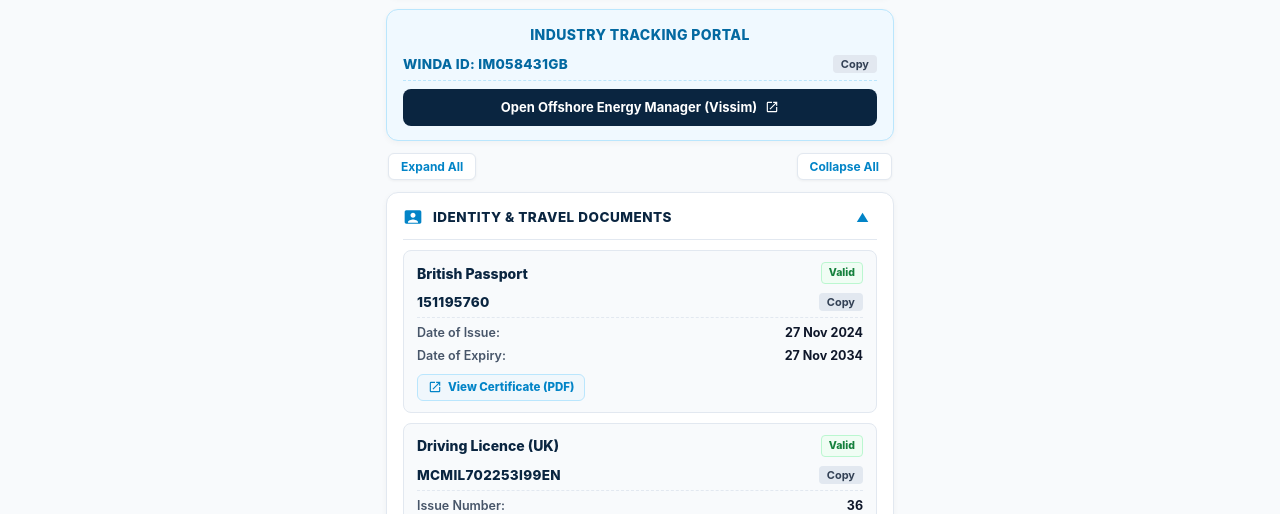
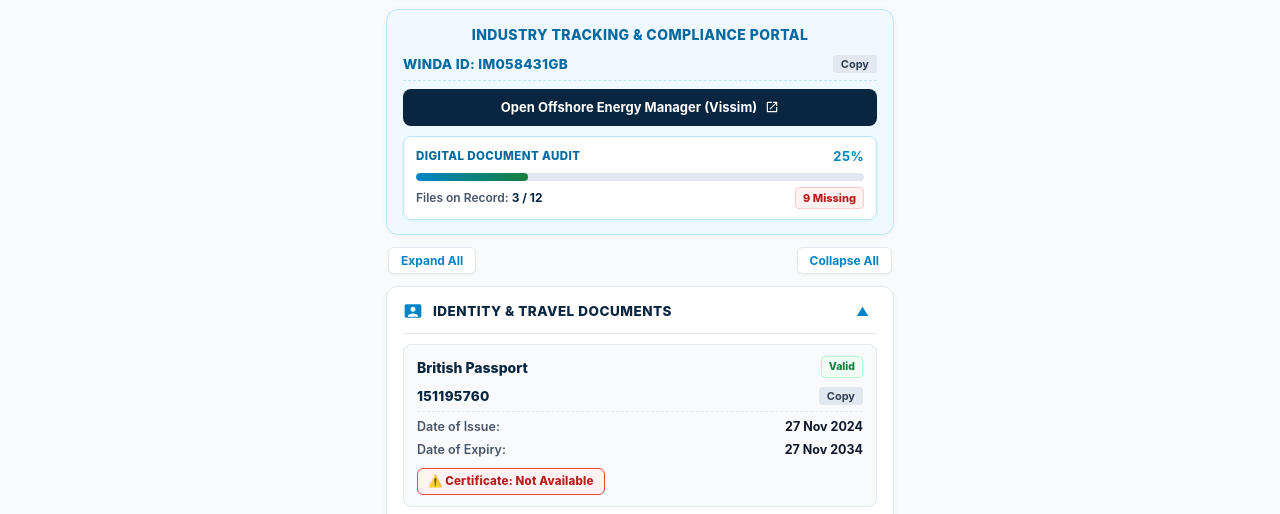
Before and after one commit to iainmacthai/identity-training, a plain HTML site: page index.html in a window 1280 px wide. Both pictures are taken after a click on the button "Expand All". Shown: the part 238-752 px from the top of the page. Drawn offline with Linux system fonts and the light colour scheme.

Commit message:
Update index.html

```diff
--- a/index.html
+++ b/index.html
@@ -18,6 +18,9 @@
       --text-muted: #475569;
       --green-valid: #15803d;
       --green-bg: #f0fdf4;
+      --red-alert: #b91c1c;
+      --red-light: #fef2f2;
+      --red-border: #ef4444;
     }
 
     * { box-sizing: border-box; margin: 0; padding: 0; }
@@ -52,7 +55,6 @@
       align-items: center;
       gap: 8px;
     }
-    /* White pill container to hold the full-colour logo against navy */
     .top-logo-badge {
       background: #ffffff;
       padding: 3px 8px;
@@ -88,7 +90,7 @@
       box-shadow: 0 2px 6px rgba(0,0,0,0.04);
     }
 
-    /* Profile Header Box (Reduced Total Height) */
+    /* Profile Header Box */
     .profile-card {
       display: flex;
       flex-direction: column;
@@ -97,7 +99,7 @@
     .profile-top-row {
       display: flex;
       gap: 14px;
-      align-items: flex-start; /* Aligns top of photo with top of company logo */
+      align-items: flex-start;
     }
     .profile-photo {
       width: 88px;
@@ -137,7 +139,6 @@
       font-weight: 600;
       line-height: 1.35;
     }
-    /* Full-width, compact role badge */
     .role-badge {
       display: block;
       width: 100%;
@@ -147,11 +148,63 @@
       border: 1px solid #bae6fd;
       font-size: 11px;
       font-weight: 800;
-      padding: 3px 6px; /* Less high */
+      padding: 3px 6px;
       border-radius: 4px;
       text-transform: uppercase;
       letter-spacing: 0.3px;
       line-height: 1.3;
+    }
+
+    /* Compliance Audit Widget Inside Portal Card */
+    .compliance-box {
+      margin-top: 10px;
+      padding: 10px 12px;
+      background: #ffffff;
+      border: 1px solid #bae6fd;
+      border-radius: 8px;
+      box-shadow: 0 1px 3px rgba(2, 132, 199, 0.08);
+    }
+    .compliance-header {
+      display: flex;
+      justify-content: space-between;
+      align-items: center;
+      font-size: 11.5px;
+      font-weight: 800;
+      color: #0369a1;
+      letter-spacing: 0.4px;
+      margin-bottom: 6px;
+    }
+    .compliance-bar-bg {
+      width: 100%;
+      height: 8px;
+      background: #e2e8f0;
+      border-radius: 4px;
+      overflow: hidden;
+      margin-bottom: 6px;
+    }
+    .compliance-bar-fill {
+      height: 100%;
+      width: 0%;
+      background: linear-gradient(90deg, #0284c7 0%, #15803d 100%);
+      border-radius: 4px;
+      transition: width 0.5s ease;
+    }
+    .compliance-stats {
+      display: flex;
+      justify-content: space-between;
+      align-items: center;
+      font-size: 12px;
+      color: var(--text-muted);
+      font-weight: 600;
+    }
+    .audit-alert-tag {
+      font-size: 11px;
+      font-weight: 800;
+      color: var(--red-alert);
+      background: var(--red-light);
+      border: 1px solid #fecaca;
+      padding: 2px 7px;
+      border-radius: 4px;
     }
 
     /* Expand / Collapse Toolbar */
@@ -179,7 +232,7 @@
       border-color: #bae6fd;
     }
 
-    /* Expandable / Collapsible Styling */
+    /* Expandable Details */
     details {
       cursor: pointer;
     }
@@ -258,7 +311,7 @@
       border: 1px solid #bbf7d0;
     }
 
-    /* Document Number Row (Left Number, Right Copy) */
+    /* Document Number Row */
     .doc-num-row {
       display: flex;
       justify-content: space-between;
@@ -307,13 +360,13 @@
     }
     .copy-pill:active { background: #cbd5e1; }
 
-    /* PDF Certificate View Link Button */
+    /* Available Certificate Button (Blue) */
     .cert-btn {
       display: inline-flex;
       align-items: center;
       gap: 6px;
       margin-top: 6px;
-      padding: 4px 10px;
+      padding: 5px 12px;
       background: var(--blue-soft);
       border: 1px solid #bae6fd;
       color: var(--blue-accent);
@@ -325,6 +378,22 @@
     }
     .cert-btn:hover {
       background: #e0f2fe;
+    }
+
+    /* Prominent Red Alert Badge for Missing Certificates */
+    .cert-missing-pill {
+      display: inline-flex;
+      align-items: center;
+      gap: 6px;
+      margin-top: 6px;
+      padding: 4px 10px;
+      background: var(--red-light);
+      border: 1.5px solid var(--red-border);
+      color: var(--red-alert);
+      border-radius: 6px;
+      font-size: 11.5px;
+      font-weight: 800;
+      letter-spacing: 0.2px;
     }
 
     /* External Link Button */
@@ -371,7 +440,7 @@
 
   <main class="container">
 
-    <!-- 1. Header Identity Profile (Aligned Top & Wide Role Badge) -->
+    <!-- 1. Header Identity Profile -->
     <section class="card profile-card">
       <div class="profile-top-row">
         <img src="photo.jpg" alt="Iain MacMillan" class="profile-photo" onerror="this.src='https://placehold.co/110x140?text=Photo'">
@@ -385,10 +454,10 @@
       <div class="role-badge">OFFSHORE & MARITIME TRAINING RECORDS</div>
     </section>
 
-    <!-- 2. Standalone Industry Tracking Portal -->
+    <!-- 2. Standalone Industry Tracking & Live Compliance Audit Box -->
     <section class="card" style="background:#f0f9ff; border-color:#bae6fd;">
       <div style="text-align:center; font-size:14px; font-weight:800; color:#0369a1; margin-bottom:6px; text-transform:uppercase; letter-spacing:0.4px;">
-        Industry Tracking Portal
+        Industry Tracking & Compliance Portal
       </div>
       <div class="doc-num-row" style="border-bottom-color:#bae6fd;">
         <span class="doc-number-text" style="color:#0369a1;">WINDA ID: IM058431GB</span>
@@ -398,6 +467,21 @@
         <span>Open Offshore Energy Manager (Vissim)</span>
         <svg width="14" height="14" viewBox="0 0 24 24" fill="white"><path d="M19 19H5V5h7V3H5a2 2 0 0 0-2 2v14a2 2 0 0 0 2 2h14a2 2 0 0 0 2-2v-7h-2v7zM14 3v2h3.59l-9.83 9.83 1.41 1.41L19 6.41V10h2V3h-7z"/></svg>
       </a>
+
+      <!-- Live Compliance Audit Summary -->
+      <div class="compliance-box">
+        <div class="compliance-header">
+          <span>DIGITAL DOCUMENT AUDIT</span>
+          <strong id="compliance-pct" style="font-size:13px; color:#0284c7;">0%</strong>
+        </div>
+        <div class="compliance-bar-bg">
+          <div id="compliance-bar-fill" class="compliance-bar-fill"></div>
+        </div>
+        <div class="compliance-stats">
+          <span>Files on Record: <strong id="compliance-count" style="color:var(--navy-main);">0 / 0</strong></span>
+          <span id="compliance-missing-tag" class="audit-alert-tag">Calculating...</span>
+        </div>
+      </div>
     </section>
 
     <!-- 3. Expand All / Collapse All Toolbar -->
@@ -459,7 +543,7 @@
       "GWO Courses": `<svg width="22" height="22" viewBox="0 0 100 100" fill="currentColor"><circle cx="50" cy="40" r="5" fill="currentColor"/><path d="M48 40 L45 95 L55 95 L52 40 Z" fill="currentColor"/><path d="M50 40 Q47 20 50 5 Q53 20 50 40 Z" fill="currentColor"/><path d="M50 40 Q68 48 80 57 Q67 60 50 40 Z" fill="currentColor"/><path d="M50 40 Q32 48 20 57 Q33 60 50 40 Z" fill="currentColor"/></svg>`
     };
 
-    // Parse CSV and render dynamic accordions
+    // Parse CSV and render dynamic accordions & audit metrics
     fetch('records.csv')
       .then(response => {
         if (!response.ok) throw new Error("Could not load records.csv");
@@ -478,6 +562,41 @@
             obj[h] = values[index] || "";
           });
           records.push(obj);
+        }
+
+        // Calculate Compliance Metrics
+        let totalRecordsCount = records.length;
+        let attachedCertsCount = 0;
+
+        records.forEach(row => {
+          const path = (row.Cert_File || "").trim();
+          const match = path.match(/\.([a-zA-Z0-9]+)$/);
+          if (match) {
+            const ext = match[1].toUpperCase();
+            if (["PDF", "JPG", "JPEG", "PNG", "WEBP"].includes(ext)) {
+              attachedCertsCount++;
+            }
+          }
+        });
+
+        const missingCertsCount = totalRecordsCount - attachedCertsCount;
+        const compliancePercentage = totalRecordsCount > 0
+          ? Math.round((attachedCertsCount / totalRecordsCount) * 100)
+          : 0;
+
+        // Populate Compliance UI
+        document.getElementById('compliance-pct').textContent = compliancePercentage + "%";
+        document.getElementById('compliance-bar-fill').style.width = compliancePercentage + "%";
+        document.getElementById('compliance-count').textContent = `${attachedCertsCount} / ${totalRecordsCount}`;
+
+        const missingTag = document.getElementById('compliance-missing-tag');
+        if (missingCertsCount === 0 && totalRecordsCount > 0) {
+          missingTag.textContent = "100% Complete";
+          missingTag.style.color = "#15803d";
+          missingTag.style.background = "#f0fdf4";
+          missingTag.style.borderColor = "#bbf7d0";
+        } else {
+          missingTag.textContent = `${missingCertsCount} Missing`;
         }
 
         // Group records by Section
@@ -538,12 +657,35 @@
               </div>
             ` : "";
 
-            let certBtnHtml = row.Cert_File ? `
-              <a href="${row.Cert_File}" target="_blank" class="cert-btn">
-                <svg width="14" height="14" viewBox="0 0 24 24" fill="currentColor"><path d="M19 19H5V5h7V3H5a2 2 0 0 0-2 2v14a2 2 0 0 0 2 2h14a2 2 0 0 0 2-2v-7h-2v7zM14 3v2h3.59l-9.83 9.83 1.41 1.41L19 6.41V10h2V3h-7z"/></svg>
-                View Certificate (PDF)
-              </a>
-            ` : "";
+            // Certificate Button Logic (File vs Prominent Red Alert Badge)
+            let certBtnHtml = "";
+            const certPath = (row.Cert_File || "").trim();
+            const match = certPath.match(/\.([a-zA-Z0-9]+)$/);
+
+            if (match) {
+              const ext = match[1].toUpperCase();
+              const validExts = ["PDF", "JPG", "JPEG", "PNG", "WEBP"];
+
+              if (validExts.includes(ext)) {
+                const displayExt = (ext === "JPEG") ? "JPG" : ext;
+                const isImage = ["JPG", "JPEG", "PNG", "WEBP"].includes(ext);
+
+                const iconSvg = isImage
+                  ? `<svg width="14" height="14" viewBox="0 0 24 24" fill="currentColor"><path d="M21 19V5c0-1.1-.9-2-2-2H5c-1.1 0-2 .9-2 2v14c0 1.1.9 2 2 2h14c1.1 0 2-.9 2-2zM8.5 13.5l2.5 3.01L14.5 12l4.5 6H5l3.5-4.5z"/></svg>`
+                  : `<svg width="14" height="14" viewBox="0 0 24 24" fill="currentColor"><path d="M19 19H5V5h7V3H5a2 2 0 0 0-2 2v14a2 2 0 0 0 2 2h14a2 2 0 0 0 2-2v-7h-2v7zM14 3v2h3.59l-9.83 9.83 1.41 1.41L19 6.41V10h2V3h-7z"/></svg>`;
+
+                certBtnHtml = `
+                  <a href="${encodeURI(certPath)}" target="_blank" class="cert-btn">
+                    ${iconSvg}
+                    View Certificate (${displayExt})
+                  </a>
+                `;
+              } else {
+                certBtnHtml = `<span class="cert-missing-pill">⚠️ Certificate: Not Available</span>`;
+              }
+            } else {
+              certBtnHtml = `<span class="cert-missing-pill">⚠️ Certificate: Not Available</span>`;
+            }
 
             itemsHtml += `
               <div class="item-box">
```
